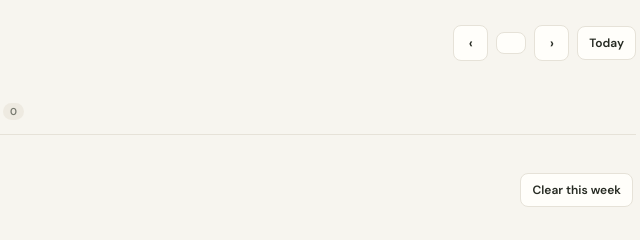
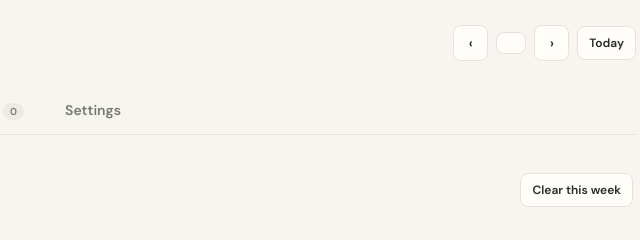
Before and after one commit to cleveraggie/TheDinnerTable, a plain HTML site: page index.html in a window 1280 px wide. Shown: the part 137-377 px from the top of the page, 580-1220 px from the left. Drawn offline with nearby package versions, Linux system fonts and the light colour scheme.

Commit message:
Add files via upload

```diff
--- a/index.html
+++ b/index.html
@@ -8,11 +8,12 @@
 <body>
 <header><div class="brand"><div class="brand-mark">✳</div>Sunday Table</div><div class="header-right"><span>Your little corner of the kitchen</span><div class="avatar">C</div></div></header>
 <main class="shell"><div class="welcome"><div><div class="eyebrow" id="season">A little inspiration for the week</div><h1>Let’s make this week delicious.</h1><p>Plan a few good meals. Let the rest take care of itself.</p></div><div class="week-nav"><button class="btn icon" id="prevWeek">‹</button><button class="btn" id="weekLabel"></button><button class="btn icon" id="nextWeek">›</button><button class="btn small" id="thisWeek">Today</button></div></div>
-<nav class="tabs"><button class="tab active" data-view="plan">Meal plan</button><button class="tab" data-view="recipes">Recipe box <span class="tabcount" id="recipeCount">0</span></button><button class="tab" data-view="shopping">Shopping list <span class="tabcount" id="shopCount">0</span></button><button class="tab" data-view="parties">Party menus <span class="tabcount" id="eventCount">0</span></button></nav>
+<nav class="tabs"><button class="tab active" data-view="plan">Meal plan</button><button class="tab" data-view="recipes">Recipe box <span class="tabcount" id="recipeCount">0</span></button><button class="tab" data-view="shopping">Shopping list <span class="tabcount" id="shopCount">0</span></button><button class="tab" data-view="parties">Party menus <span class="tabcount" id="eventCount">0</span></button><button class="tab" data-view="settings">Settings</button></nav>
 <section class="view active" id="plan"><div class="week-grid" id="weekGrid"></div><div class="week-footer"><span id="planSummary">Your week, your way.</span><button class="btn small" id="clearWeek">Clear this week</button></div></section>
 <section class="view" id="recipes"><div class="section-head"><div><div class="eyebrow">Collected from everywhere</div><h2>Your recipe box</h2></div><div style="display:flex;gap:8px;flex-wrap:wrap"><input class="search" id="search" placeholder="Find a recipe…"><button class="btn primary" id="newRecipe">＋ Save a recipe</button></div></div><div class="recipes-grid" id="recipeGrid"></div></section>
 <section class="view" id="shopping"><div class="section-head"><div><div class="eyebrow">One less thing to remember</div><h2>Your shopping list</h2></div><button class="btn" id="addItem">＋ Add an item</button></div><div class="shopping-layout"><div class="card shopping-summary"><div class="eyebrow">From your meal plan</div><h2>Ready when you are.</h2><p>Ingredients from this week’s recipes collect here. Check things off as they land in your basket.</p><button class="btn primary" id="buildList">Refresh from meal plan</button></div><div class="card list-card" id="shoppingItems"></div></div></section>
-<section class="view" id="parties"><div id="partyList"><div class="section-head"><div><div class="eyebrow">Good food is better together</div><h2>Party menus</h2></div><button class="btn primary" id="newEvent">＋ Host an event</button></div><p class="party-intro">Start a menu, invite your people, and let everyone claim something to bring.</p><div id="collabProfile"></div><div class="recipes-grid" id="eventGrid"></div></div><div id="eventDetail" hidden></div></section></main>
+<section class="view" id="parties"><div id="partyList"><div class="section-head"><div><div class="eyebrow">Good food is better together</div><h2>Party menus</h2></div><button class="btn primary" id="newEvent">＋ Host an event</button></div><p class="party-intro">Start a menu, invite your people, and let everyone claim something to bring.</p><div class="recipes-grid" id="eventGrid"></div></div><div id="eventDetail" hidden></div></section>
+<section class="view" id="settings"><div class="section-head"><div><div class="eyebrow">Your account and connections</div><h2>Settings</h2></div></div><p class="party-intro">Set your dinner availability and manage friend codes for collaborative menus.</p><div id="collabProfile"></div></section></main>
 <dialog id="recipeDialog"><form method="dialog" class="modal" id="recipeForm"><h2>Save a recipe</h2><div class="field"><label>Recipe name</label><input name="name" required placeholder="e.g. Sunday tomato pasta"></div><div class="field"><label>Link or source</label><input name="source" placeholder="URL, NYT Cooking, TikTok…"></div><div class="field"><label>Ingredients <span style="font-weight:400;color:#888">(one per line)</span></label><textarea name="ingredients" placeholder="1 can chickpeas&#10;2 lemons&#10;A handful of parsley"></textarea></div><div class="field"><label>Notes</label><textarea name="notes" placeholder="A tip, a tweak, or why you saved it…" style="min-height:60px"></textarea></div><div class="modal-actions"><button class="btn" value="cancel">Cancel</button><button class="btn primary" value="save">Save recipe</button></div></form></dialog>
 <dialog id="planDialog"><form method="dialog" class="modal" id="planForm"><h2>Add to your week</h2><input type="hidden" name="day"><div class="field"><label>Recipe</label><select name="recipe" required></select></div><div class="field"><label>Meal</label><select name="meal"><option>Dinner</option><option>Lunch</option><option>Breakfast</option></select></div><div class="modal-actions"><button class="btn" value="cancel">Cancel</button><button class="btn primary" value="save">Add to plan</button></div></form></dialog>
 <dialog id="itemDialog"><form method="dialog" class="modal" id="itemForm"><h2>Add to shopping list</h2><div class="field"><label>Item</label><input name="name" required placeholder="e.g. oat milk"></div><div class="field"><label>Quantity (optional)</label><input name="qty" placeholder="1 carton"></div><div class="modal-actions"><button class="btn" value="cancel">Cancel</button><button class="btn primary" value="save">Add item</button></div></form></dialog><div class="toast" id="toast"></div>
```
